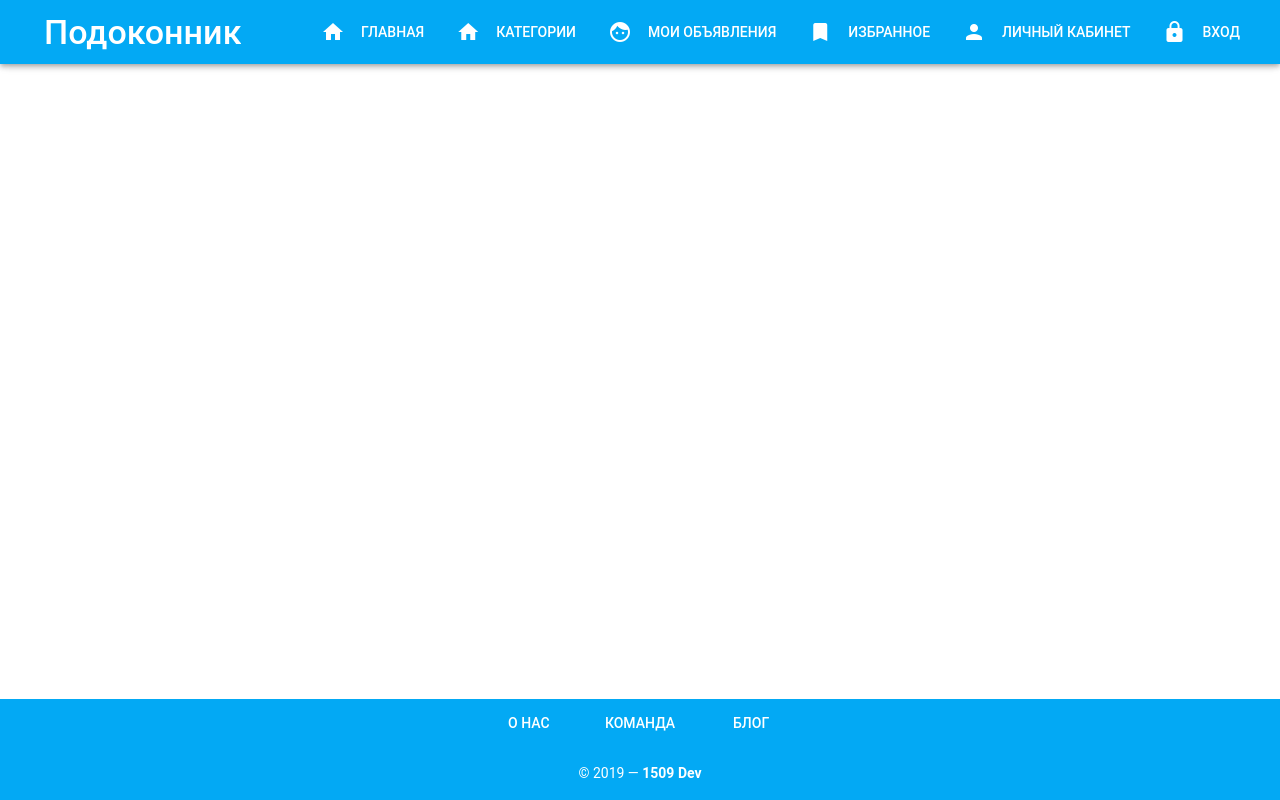
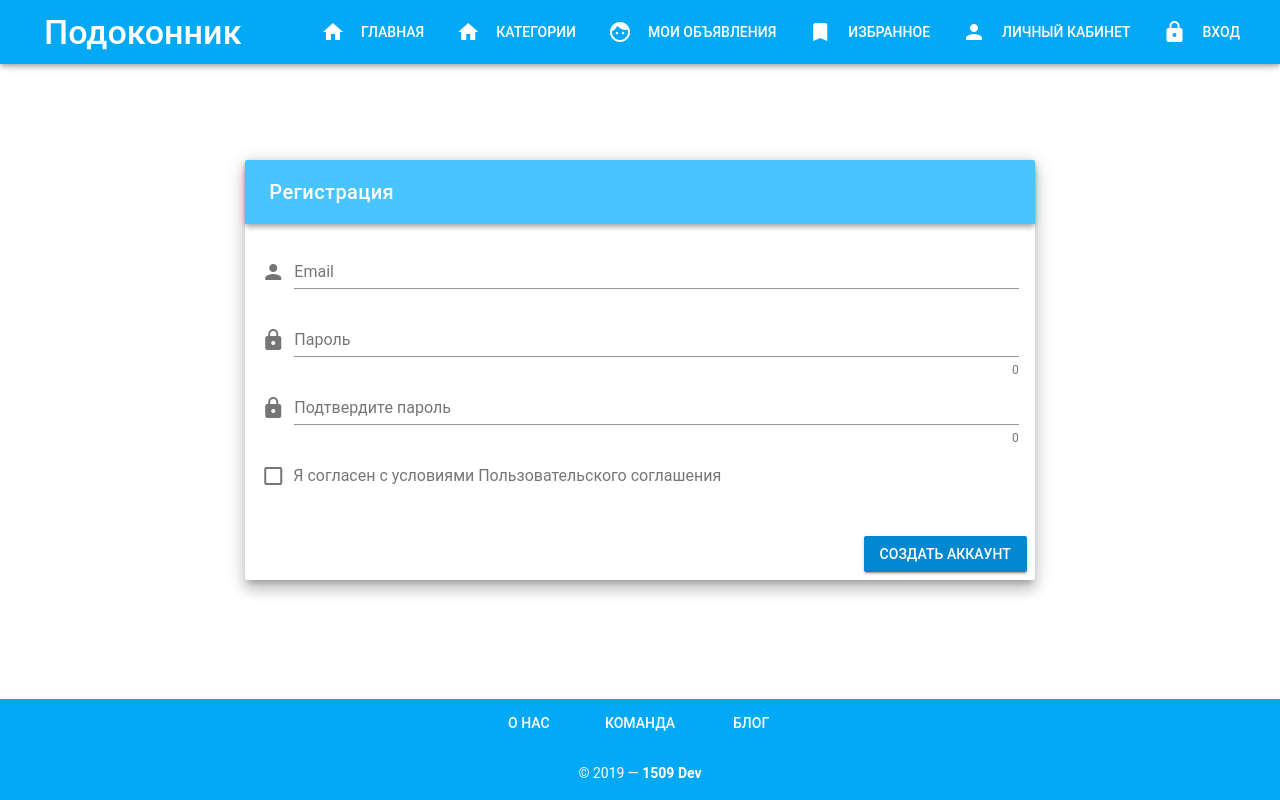
Before and after one commit to StanislavMyakishev/Podokonnik, a Vue app in the folder frontend/: page /registration in a window 1280 px wide. Built offline with nearby package versions, Linux system fonts and the light colour scheme; the HTML template or start-up script is replaced by a standard one.

Commit message:
registration requests added

```diff
--- a/frontend/src/components/auth/Registration.vue
+++ b/frontend/src/components/auth/Registration.vue
@@ -54,7 +54,7 @@
                             <v-spacer></v-spacer>
                             <v-btn
                                     color="secondary"
-                                    @click="onSubmit"
+                                    @click="createUser"
                                     :disabled="!valid"
                             >Создать аккаунт
                             </v-btn>
@@ -67,6 +67,9 @@
 </template>
 
 <script>
+    import axios from 'axios'
+    const url = 'http://127.0.0.1:8000/api/registration/';
+
     export default {
         data() {
             return {
@@ -92,5 +95,24 @@
                 ]
             }
         },
+        methods: {
+            createUser() {
+                if (this.$refs.form.validate()) {
+                    const user = {
+                        "email": this.email,
+                        "password1" : this.password,
+                        "password2" : this.confirmPassword,
+                    }
+                    axios
+                        .post(url, JSON.stringify(user), {
+                            headers: {
+                                'Accept': 'application/json',
+                                'Content-Type': 'application/json',
+                            }
+                        })
+                        .catch(e => {this.errors.push(e)})
+                }
+            },
+        }
     }
 </script>
--- a/frontend/src/router/index.js
+++ b/frontend/src/router/index.js
@@ -23,7 +23,7 @@ export default new Router({
             component: Login
         },
         {
-            path: '/registartion',
+            path: '/registration',
             name: 'Registration',
             component: Registration
         },
```
Also changed, not shown: frontend/webpack-stats.json (+1 -1 lines), 2 other files (tests, documents, lock files or other folders).
